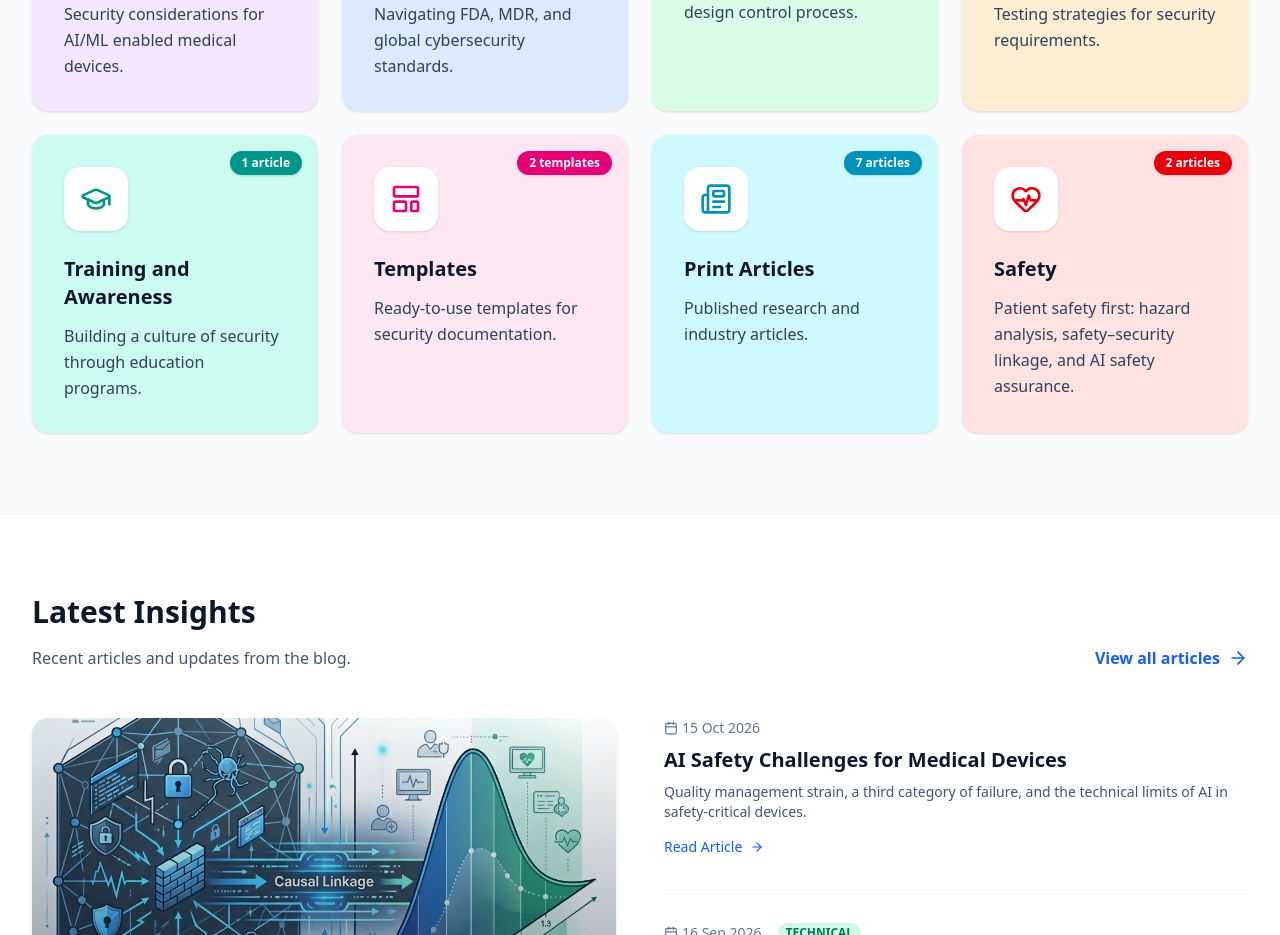
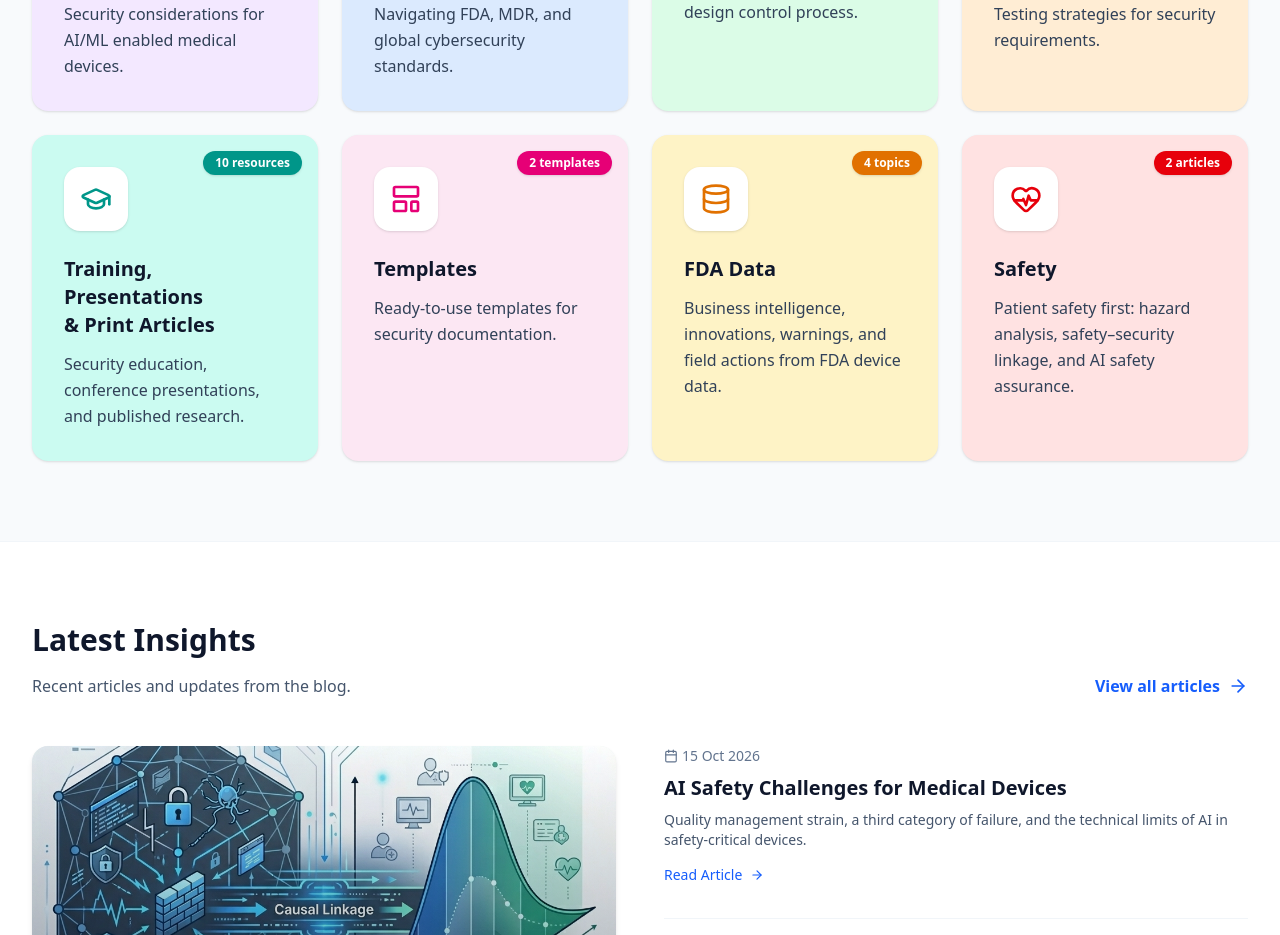
Before and after one commit to nepalboy/medicsec, a React (Vite) app: page / in a window 1280 px wide. Shown: the part 1240-2175 px from the top of the page. Built offline with nearby package versions, Linux system fonts and the light colour scheme.

Commit message:
Merge training+print articles card, add FDA Data card and page

```diff
--- a/src/App.tsx
+++ b/src/App.tsx
@@ -8,6 +8,7 @@ import { LatestArticles } from './components/LatestArticles';
 import { About } from './components/pages/About';
 import { MedicalAISecurity } from './components/pages/MedicalAISecurity';
 import { Safety } from './components/pages/Safety';
+import { FDAData } from './components/pages/FDAData';
 import { Standards } from './components/pages/Standards';
 import { DesignControls } from './components/pages/DesignControls';
 import { VerificationValidation } from './components/pages/VerificationValidation';
@@ -38,6 +39,7 @@ function App() {
           <Route path="/about" element={<About />} />
           <Route path="/mas" element={<MedicalAISecurity />} />
           <Route path="/safety" element={<Safety />} />
+          <Route path="/fda-data" element={<FDAData />} />
           <Route path="/sfs" element={<Standards />} />
           <Route path="/dc" element={<DesignControls />} />
           <Route path="/vv" element={<VerificationValidation />} />
--- a/src/components/FeatureGrid.tsx
+++ b/src/components/FeatureGrid.tsx
@@ -1,5 +1,5 @@
 import React from 'react';
-import { Brain, FileText, PenTool, CheckCircle, LayoutTemplate, Newspaper, GraduationCap, HeartPulse } from 'lucide-react';
+import { Brain, FileText, PenTool, CheckCircle, LayoutTemplate, GraduationCap, HeartPulse, Database } from 'lucide-react';
 import { Link } from 'react-router-dom';
 
 interface Feature {
@@ -67,15 +67,15 @@ const features: Feature[] = [
     },
     {
         icon: GraduationCap,
-        title: 'Training and Awareness',
-        description: 'Building a culture of security through education programs.',
+        title: 'Training, Presentations & Print Articles',
+        description: 'Security education, conference presentations, and published research.',
         cardBg: 'bg-teal-100',
         chipBg: 'bg-white',
         iconColor: 'text-teal-600',
         pillBg: 'bg-teal-600',
         link: '/training-awareness',
-        articleCount: 1,
-        articleLabel: '1 article'
+        articleCount: 10,
+        articleLabel: '10 resources'
     },
     {
         icon: LayoutTemplate,
@@ -90,16 +90,16 @@ const features: Feature[] = [
         articleLabel: '2 templates'
     },
     {
-        icon: Newspaper,
-        title: 'Print Articles',
-        description: 'Published research and industry articles.',
-        cardBg: 'bg-cyan-100',
+        icon: Database,
+        title: 'FDA Data',
+        description: 'Business intelligence, innovations, warnings, and field actions from FDA device data.',
+        cardBg: 'bg-amber-100',
         chipBg: 'bg-white',
-        iconColor: 'text-cyan-600',
-        pillBg: 'bg-cyan-600',
-        link: '/articles',
-        articleCount: 7,
-        articleLabel: '7 articles'
+        iconColor: 'text-amber-600',
+        pillBg: 'bg-amber-600',
+        link: '/fda-data',
+        articleCount: 4,
+        articleLabel: '4 topics'
     },
     {
         icon: HeartPulse,
--- /dev/null
+++ b/src/components/pages/FDAData.tsx
@@ -0,0 +1,122 @@
+import React from 'react';
+import { Database, Lightbulb, AlertTriangle, RefreshCcw, ExternalLink } from 'lucide-react';
+
+interface DataSource {
+    name: string;
+    url: string;
+    blurb: string;
+}
+
+interface DataSection {
+    icon: React.ComponentType<{ className?: string }>;
+    title: string;
+    description: string;
+    sources: DataSource[];
+}
+
+const sections: DataSection[] = [
+    {
+        icon: Database,
+        title: 'Business Intelligence',
+        description: 'Programmatic and dashboard access to FDA device datasets — mine adverse events, recalls, and clearances for trend analysis, competitive intelligence, and signal detection.',
+        sources: [
+            {
+                name: 'openFDA API',
+                url: 'https://open.fda.gov/',
+                blurb: 'REST API over adverse events, recalls, enforcement reports, 510(k)s, and registrations — the backbone of device business intelligence.'
+            },
+        ]
+    },
+    {
+        icon: Lightbulb,
+        title: 'Innovations',
+        description: 'Track where device technology is heading: breakthrough designations that expedite review and the 510(k) clearance database of marketed predicates.',
+        sources: [
+            {
+                name: 'Breakthrough Devices Program',
+                url: 'https://www.fda.gov/medical-devices/how-study-and-market-your-device/breakthrough-devices-program',
+                blurb: 'FDA program expediting review of devices offering more effective treatment of life-threatening or irreversibly debilitating conditions.'
+            },
+            {
+                name: '510(k) Premarket Notification Database',
+                url: 'https://www.accessdata.fda.gov/scripts/cdrh/cfdocs/cfPMN/pmn.cfm',
+                blurb: 'Searchable database of 510(k) clearances — predicates, product codes, and clearance dates.'
+            },
+        ]
+    },
+    {
+        icon: AlertTriangle,
+        title: 'Warnings',
+        description: 'FDA enforcement signals: warning letters citing quality-system and cybersecurity deficiencies, and safety communications flagging emerging risks.',
+        sources: [
+            {
+                name: 'Warning Letters',
+                url: 'https://www.fda.gov/inspections-compliance-enforcement-and-criminal-investigations/compliance-actions-and-activities/warning-letters',
+                blurb: 'Searchable archive of FDA warning letters, including device QSR and cybersecurity observations.'
+            },
+        ]
+    },
+    {
+        icon: RefreshCcw,
+        title: 'Field Actions',
+        description: 'What happens after market entry: recalls and adverse events. Essential input for post-market surveillance and CAPA trending.',
+        sources: [
+            {
+                name: 'Medical Device Recalls',
+                url: 'https://www.accessdata.fda.gov/scripts/ires/index.cfm',
+                blurb: 'Searchable database of device recalls — reason for recall, classification, and corrective action.'
+            },
+            {
+                name: 'MAUDE — Adverse Event Search',
+                url: 'https://www.accessdata.fda.gov/scripts/cdrh/cfdocs/cfMAUDE/search.cfm',
+                blurb: 'Manufacturer and User Facility Device Experience database: reports of injuries, malfunctions, and deaths.'
+            },
+        ]
+    },
+];
+
+export const FDAData: React.FC = () => {
+    return (
+        <div className="bg-white py-12">
+            <div className="max-w-7xl mx-auto px-4 sm:px-6 lg:px-8">
+                <div className="text-center mb-16">
+                    <h1 className="text-4xl font-bold text-slate-900 mb-4">FDA Data</h1>
+                    <p className="text-xl text-slate-600 max-w-3xl mx-auto">
+                        Business intelligence, innovations, warnings, and field actions — the FDA datasets that power device strategy, surveillance, and compliance.
+                    </p>
+                </div>
+
+                <div className="grid grid-cols-1 lg:grid-cols-2 gap-8">
+                    {sections.map((section, i) => (
+                        <div key={i} className="bg-slate-50 p-8 rounded-2xl border border-slate-200">
+                            <div className="flex items-center gap-3 mb-4">
+                                <div className="bg-amber-100 p-3 rounded-xl">
+                                    <section.icon className="h-7 w-7 text-amber-600" />
+                                </div>
+                                <h2 className="text-2xl font-bold text-slate-900">{section.title}</h2>
+                            </div>
+                            <p className="text-slate-600 leading-relaxed mb-6">{section.description}</p>
+                            <div className="space-y-4">
+                                {section.sources.map((source, j) => (
+                                    <a
+                                        key={j}
+                                        href={source.url}
+                                        target="_blank"
+                                        rel="noopener noreferrer"
+                                        className="block bg-white p-5 rounded-xl border border-slate-200 hover:border-amber-300 hover:shadow-sm transition-all group"
+                                    >
+                                        <div className="flex items-center gap-2 font-bold text-slate-900 group-hover:text-amber-700 transition-colors">
+                                            {source.name}
+                                            <ExternalLink size={14} className="text-slate-400 group-hover:text-amber-600" />
+                                        </div>
+                                        <p className="text-sm text-slate-600 mt-1">{source.blurb}</p>
+                                    </a>
+                                ))}
+                            </div>
+                        </div>
+                    ))}
+                </div>
+            </div>
+        </div>
+    );
+};
--- a/src/components/pages/TrainingAwareness.tsx
+++ b/src/components/pages/TrainingAwareness.tsx
@@ -7,9 +7,9 @@ export const TrainingAwareness: React.FC = () => {
         <div className="bg-white py-8">
             <div className="max-w-7xl mx-auto px-4 sm:px-6 lg:px-8">
                 <div className="text-center mb-10">
-                    <h1 className="text-4xl font-bold text-slate-900 mb-4">Training and Awareness</h1>
+                    <h1 className="text-4xl font-bold text-slate-900 mb-4">Training, Presentations & Print Articles</h1>
                     <p className="text-xl text-slate-600 max-w-3xl mx-auto">
-                        Building a culture of security through education and awareness programs.
+                        Building a culture of security through education, shared knowledge, and published research.
                     </p>
                 </div>
 
@@ -129,6 +129,41 @@ export const TrainingAwareness: React.FC = () => {
                     </div>
                 </div>
 
+                {/* Print Articles Section */}
+                <div className="mb-10">
+                    <h2 className="text-3xl font-bold text-slate-900 mb-6">Print Articles</h2>
+                    <div className="grid grid-cols-1 sm:grid-cols-2 lg:grid-cols-3 gap-6">
+                        {[
+                            { id: 'cybermedicaldevice-1', title: 'Cyber Medical Device', src: '/images/print-articles/cybermedicaldevice-1.jpg' },
+                            { id: 'AImedicaldevice-1', title: 'AI Medical Device', src: '/images/print-articles/AImedicaldevice-1.jpg' },
+                            { id: 'cybersecurity', title: 'Cybersecurity', src: '/images/print-articles/cybersecurity.jpg' },
+                            { id: 'remote', title: 'Remote Healthcare', src: '/images/print-articles/remote.jpg' },
+                            { id: 'kids', title: 'Pediatric Device Security', src: '/images/print-articles/kids.jpg' },
+                            { id: 'academic-tourism', title: 'Academic Tourism', src: '/images/print-articles/academic-tourism.jpg' },
+                            { id: 'saluki', title: 'Saluki', src: '/images/print-articles/saluki.jpg' },
+                        ].map((article) => (
+                            <a
+                                key={article.id}
+                                href={`#/articles/print/${article.id}`}
+                                className="block bg-white rounded-2xl border border-slate-200 overflow-hidden shadow-sm hover:shadow-md transition-shadow group"
+                            >
+                                <div className="aspect-[16/9] overflow-hidden bg-slate-100">
+                                    <img
+                                        src={article.src}
+                                        alt={article.title}
+                                        className="w-full h-full object-cover group-hover:scale-105 transition-transform duration-300"
+                                    />
+                                </div>
+                                <div className="p-5">
+                                    <h3 className="font-bold text-slate-900 group-hover:text-teal-700 transition-colors">
+                                        {article.title}
+                                    </h3>
+                                </div>
+                            </a>
+                        ))}
+                    </div>
+                </div>
+
                 <RelatedArticles articles={[
                     { title: 'How to Code Sign, Step by Step', date: '16 Sep 2026', link: '/code-signing/', external: true },
                 ]} />
```
Also changed, not shown: 1 other file (tests, documents, lock files or other folders).
